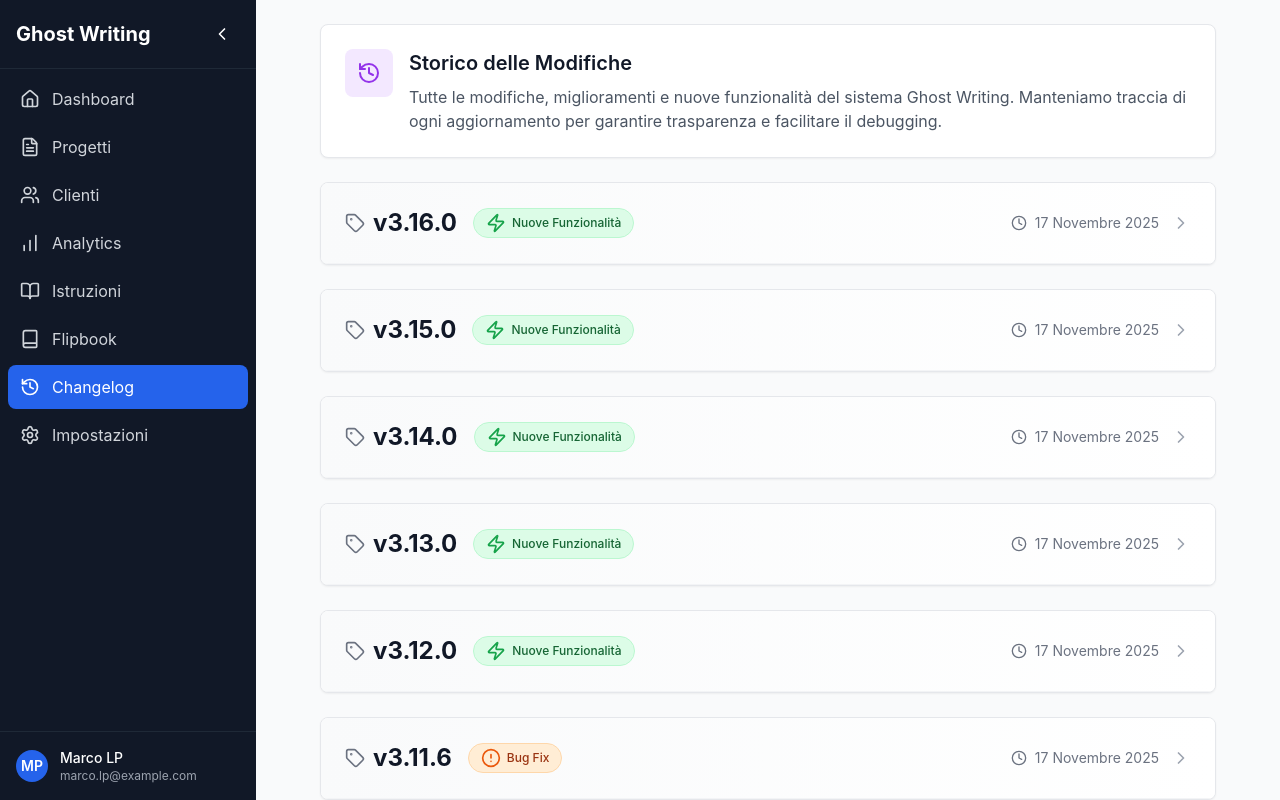
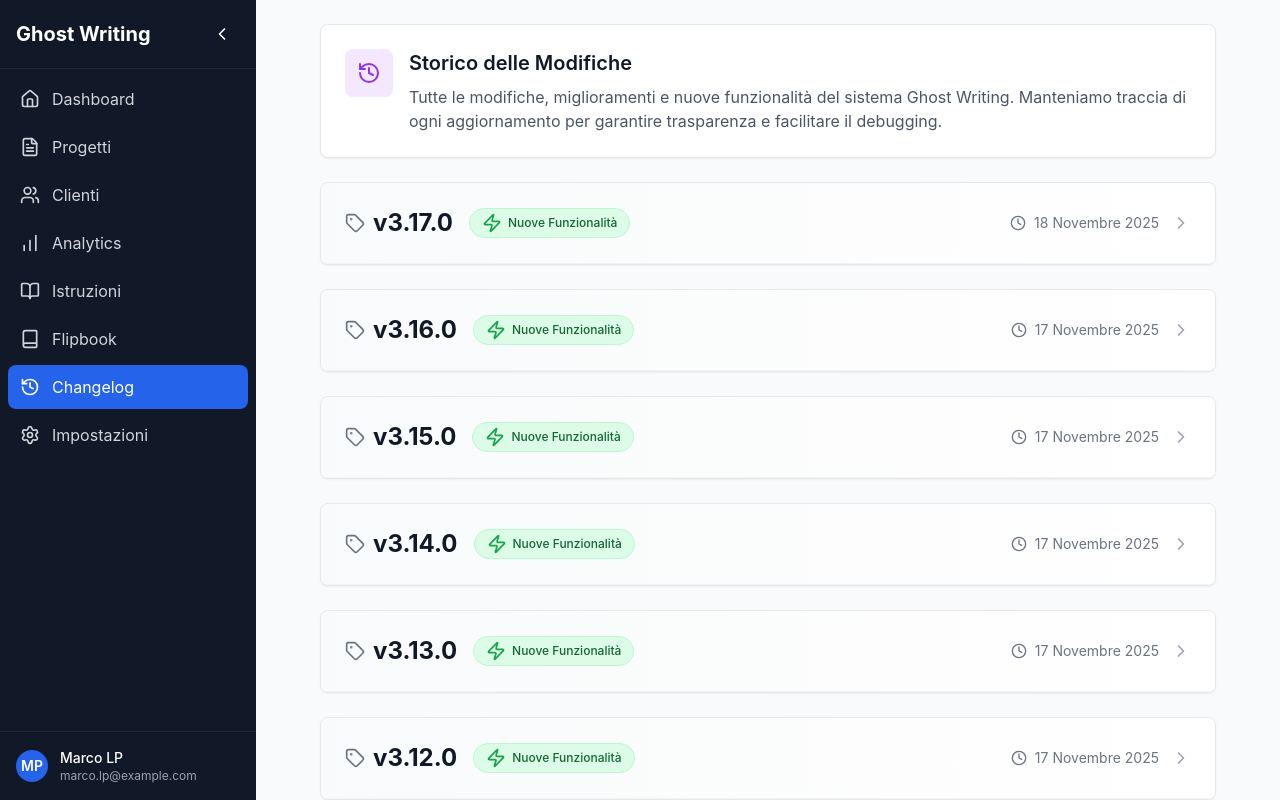
Before and after one commit to MarcoLP1822/gw, a Next.js app: page /changelog in a window 1280 px wide. Built offline with nearby package versions, Linux system fonts and the light colour scheme.

Commit message:
chore: auto-update changelog [skip ci]

```diff
--- a/app/changelog/page.tsx
+++ b/app/changelog/page.tsx
@@ -17,6 +17,31 @@ interface ChangelogEntry {
 }
 
 const changelog: ChangelogEntry[] = [
+    {
+        version: '3.17.0',
+        date: '18 Novembre 2025',
+        type: 'feature',
+        changes: [
+            {
+                category: 'UI/UX',
+                items: [
+                    'Refactor: sostituiti console.log con logger strutturato in lib/ e app/',
+                ],
+            },
+            {
+                category: 'Consistency Check',
+                items: [
+                    'Sincronizzazione outline e consistency report con database',
+                ],
+            },
+            {
+                category: 'Generale',
+                items: [
+                    'Replace console.log with structured logger system',
+                ],
+            }
+        ],
+    },
     {
         version: '3.16.0',
         date: '17 Novembre 2025',
```
